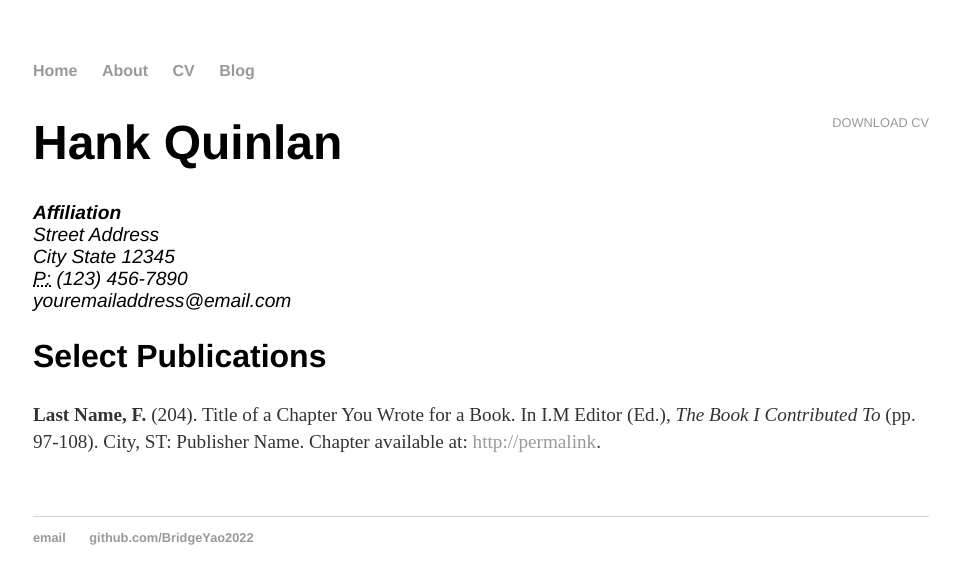
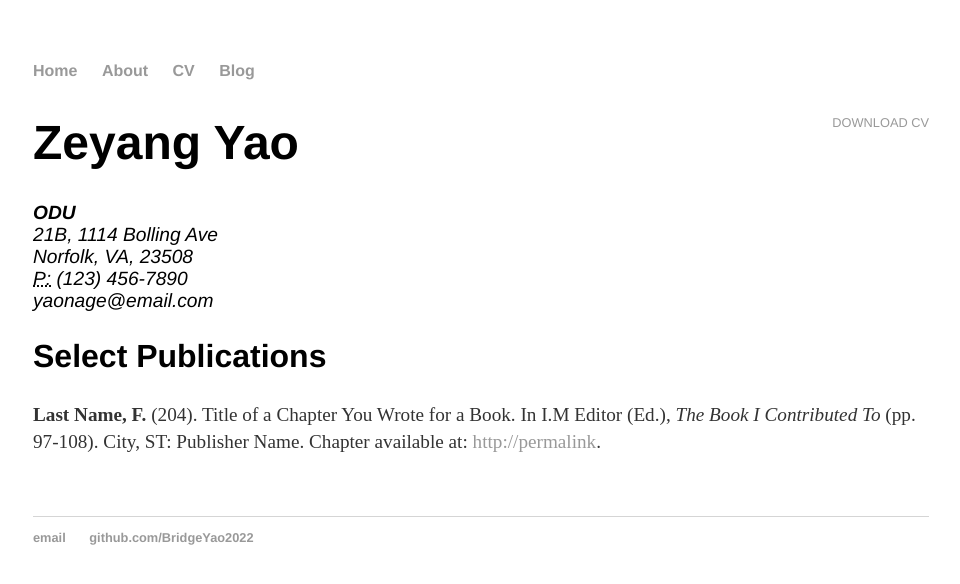
Before and after one commit to BridgeYao2022/bridgeyao2022.github.io, a Jekyll site: the page built from cv/index.html, in a window 1280 px wide. Shown: the top 584 px of the page, without its empty margins (159-1119 px from the left). Built offline with Jekyll 4.4.1, drawn with Linux system fonts in a browser that asks for light colours.

Commit message:
Update index.html

```diff
--- a/cv/index.html
+++ b/cv/index.html
@@ -5,13 +5,13 @@ title: CV of Your Name
 
 	<div class="cv">
 		<a href="#" class="download" title="Download CV as PDF">Download CV</a>
-					<h1>Hank Quinlan</h1>
+					<h1>Zeyang Yao</h1>
 					<address>
-					<strong>Affiliation</strong><br>
-					Street Address<br>
-					City State 12345<br>
+					<strong>ODU</strong><br>
+					21B, 1114 Bolling Ave<br>
+					Norfolk, VA, 23508<br>
 					<abbr title="phone">P:</abbr> (123) 456-7890<br>
-					<span class="obfuscate">youremailaddress@email.com</span>
+					<span class="obfuscate">yaonage@email.com</span>
 					</address>
 
 					<h2>Select Publications</h2>
```
